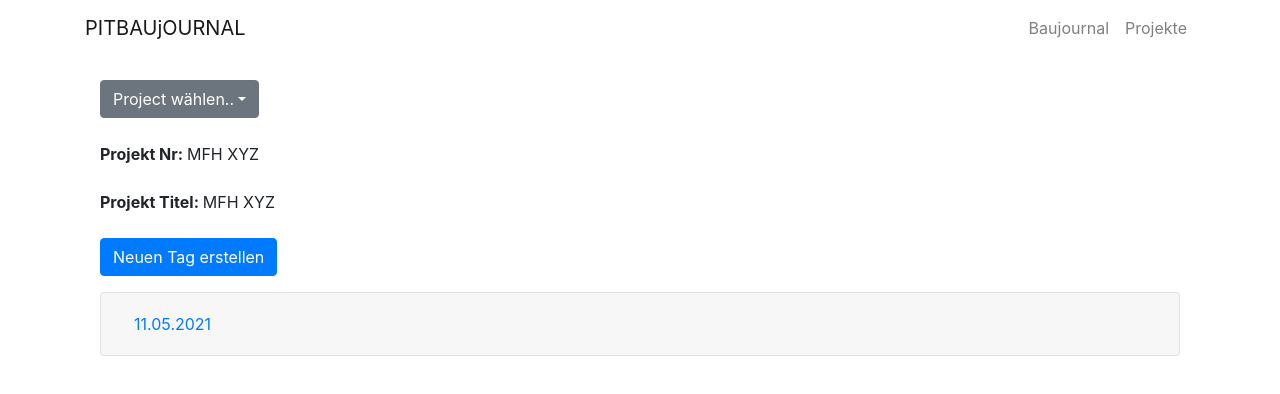
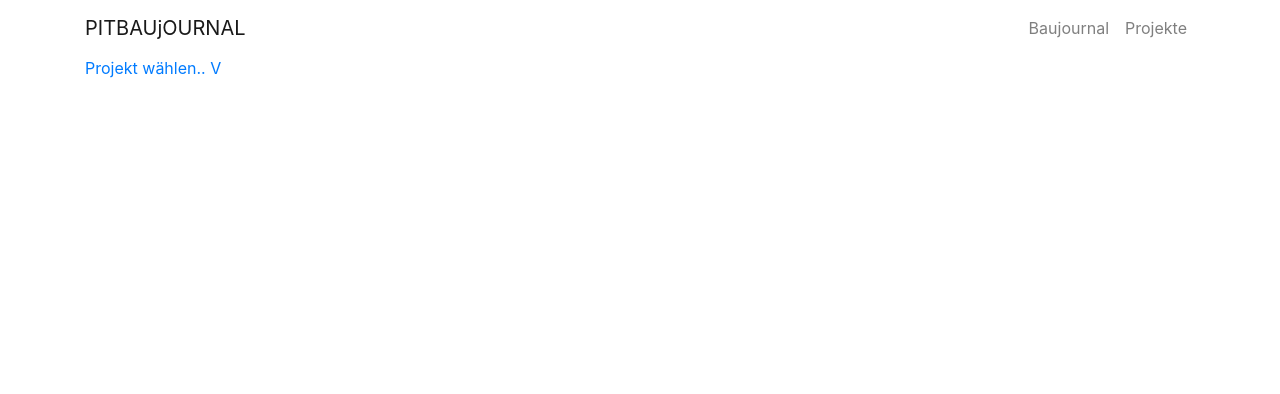
Before and after one commit to nadavisuals/baujournal, a React (Create React App) app in the folder client/: page / in a window 1280 px wide. Shown: the top 394 px of the page. Built offline with nearby package versions, Linux system fonts and the light colour scheme.

Commit message:
new pages added

```diff
--- a/client/src/App.js
+++ b/client/src/App.js
@@ -2,7 +2,8 @@ import React from 'react';
 import { BrowserRouter as Router, Route } from "react-router-dom";
 import "bootstrap/dist/css/bootstrap.min.css";
 
-import DayList from "./pages/day-list";
+import DayChooseProject from "./pages/day-choose-project";
+import DayProjectDetails from "./pages/day-project-details";
 import DayUpdate from "./pages/day-update";
 import ProjectList from "./pages/project-list";
 import ProjectCreate from "./pages/project-create";
@@ -14,7 +15,8 @@ function App() {
     <Router>
       <div className="container">
 
-        <Route path="/" exact component={DayList} />
+        <Route path="/" exact component={DayChooseProject} />
+        <Route path="/day-project-details" exact component={DayProjectDetails} />
         <Route path="/projects" exact component={ProjectList} />
         <Route path="/create-project" component={ProjectCreate} />
         <Route path="/update-project/:id" component={ProjectUpdate} />
--- /dev/null
+++ b/client/src/components/DropDown.js
@@ -0,0 +1,12 @@
+import React, { Component } from 'react';
+
+export default class DropDown extends Component {
+  render() {
+    return (
+
+      <div>
+        <p><a href="/day-project-details">Projekt wählen.. V</a> </p>
+      </div>
+    )
+  }
+}
--- /dev/null
+++ b/client/src/pages/day-choose-project.js
@@ -0,0 +1,16 @@
+import React, { Component } from 'react';
+import DropDown from "../components/DropDown";
+import NavBar from "../components/navbar.component";
+
+export default class DayChooseProject extends Component {
+  render() {
+    return (
+      <div>
+        <NavBar />
+        <DropDown />
+      </div>
+
+
+    )
+  }
+}
```
Also changed, not shown: client/src/pages/day-project-details.js (renamed from client/src/pages/day-list.js).
